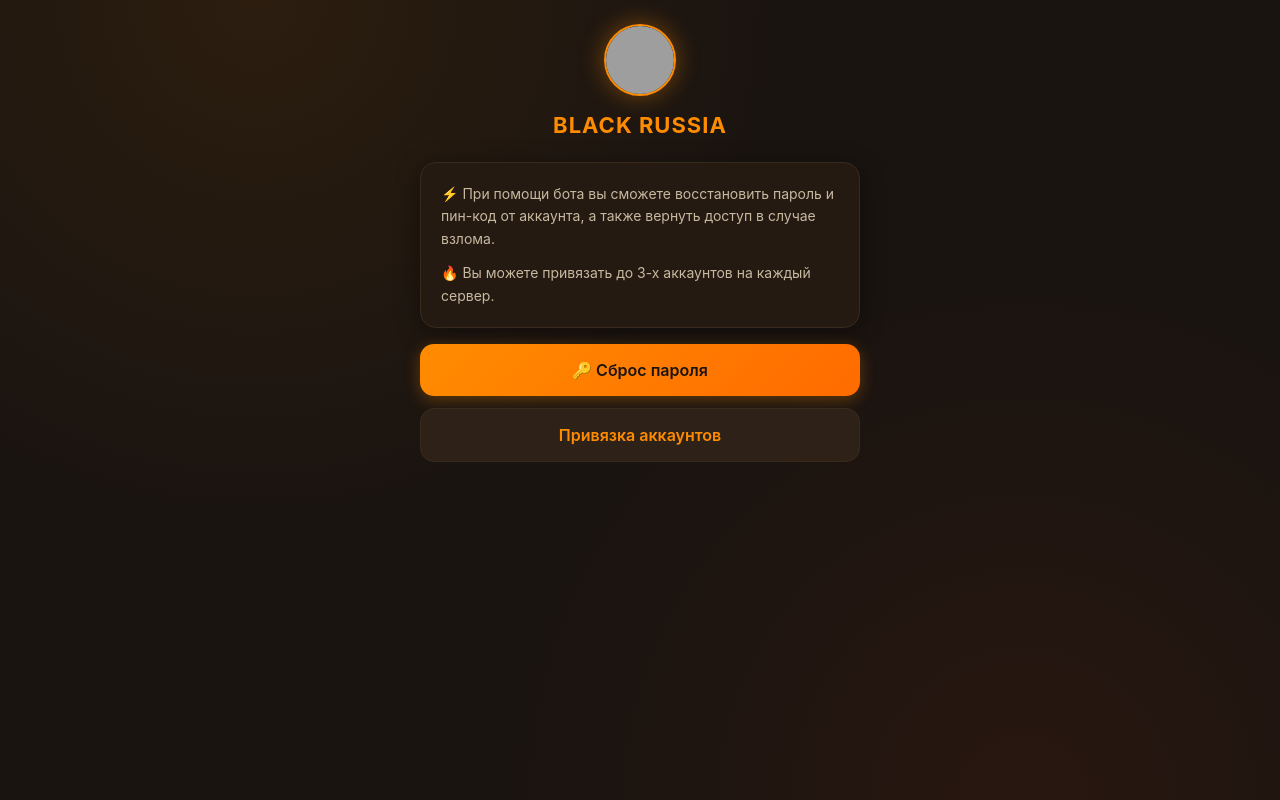
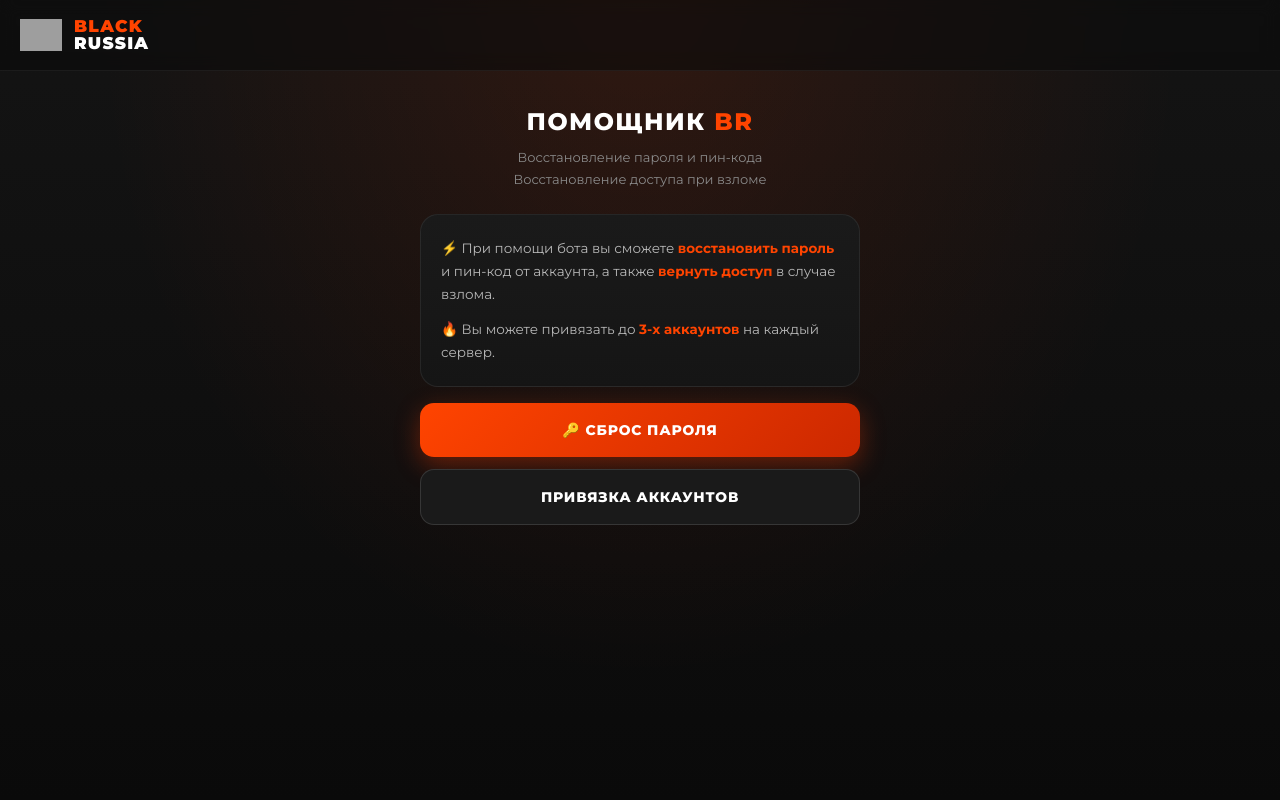
Before and after one commit to gor606140-ctrl/brhelper, a Flask app: page / in a window 1280 px wide. Run offline with Flask 3, Linux system fonts and the light colour scheme; grey boxes are pictures that could not be loaded.

Commit message:
Update index.html

```diff
--- a/templates/index.html
+++ b/templates/index.html
@@ -3,90 +3,134 @@
 <head>
 <meta charset="utf-8">
 <meta name="viewport" content="width=device-width, initial-scale=1">
-<title>Black Russia — Помощник</title>
+<title>BLACK RUSSIA — Помощник</title>
+<link href="https://fonts.googleapis.com/css2?family=Montserrat:wght@400;600;700;800;900&display=swap" rel="stylesheet">
 <style>
   * { box-sizing: border-box; margin: 0; padding: 0; }
   body {
-    background: #1a1410;
-    color: #e8dcc8;
-    font-family: -apple-system, BlinkMacSystemFont, "Segoe UI", Roboto, sans-serif;
+    background: #0e0e0e;
+    color: #ffffff;
+    font-family: 'Montserrat', -apple-system, sans-serif;
     min-height: 100vh;
-    padding: 24px 16px;
+    padding: 0 0 40px;
     background-image:
-      radial-gradient(circle at 20% 0%, rgba(255,140,0,0.08), transparent 40%),
-      radial-gradient(circle at 80% 100%, rgba(255,60,0,0.06), transparent 40%);
+      radial-gradient(ellipse at 50% 0%, rgba(255,60,0,0.12), transparent 60%),
+      linear-gradient(180deg, #141414 0%, #0a0a0a 100%);
   }
-  .wrap { max-width: 440px; margin: 0 auto; }
-  .logo {
+  .header {
+    display: flex;
+    align-items: center;
+    padding: 14px 20px;
+    border-bottom: 1px solid rgba(255,255,255,0.06);
+    background: rgba(10,10,10,0.6);
+    backdrop-filter: blur(8px);
+  }
+  .header img {
+    height: 42px;
+    width: 42px;
+    object-fit: contain;
+    margin-right: 12px;
+  }
+  .header .title {
+    display: flex;
+    flex-direction: column;
+    line-height: 1;
+  }
+  .header .title .b {
+    color: #ff4400;
+    font-weight: 900;
+    font-size: 17px;
+    letter-spacing: 1.2px;
+  }
+  .header .title .r {
+    color: #ffffff;
+    font-weight: 900;
+    font-size: 17px;
+    letter-spacing: 1.2px;
+  }
+  .hero {
+    padding: 36px 20px 24px;
     text-align: center;
-    margin-bottom: 24px;
   }
-  .logo img {
-    width: 72px; height: 72px;
-    border-radius: 50%;
-    border: 2px solid #ff8c00;
-    box-shadow: 0 0 24px rgba(255,140,0,0.4);
+  .hero h1 {
+    font-size: 24px;
+    font-weight: 800;
+    text-transform: uppercase;
+    letter-spacing: 1.5px;
+    margin-bottom: 10px;
   }
-  .logo h1 {
-    color: #ff8c00;
-    font-size: 22px;
-    margin-top: 12px;
-    letter-spacing: 1px;
-    text-transform: uppercase;
+  .hero h1 .orange { color: #ff4400; }
+  .hero .subtitle {
+    color: #8a8a8a;
+    font-size: 13px;
+    line-height: 1.7;
+    font-weight: 500;
   }
+  .wrap { max-width: 480px; margin: 0 auto; padding: 0 20px; }
   .card {
-    background: #241a12;
-    border: 1px solid #3a2a1c;
-    border-radius: 16px;
-    padding: 20px;
+    background: linear-gradient(180deg, #1a1a1a 0%, #151515 100%);
+    border: 1px solid rgba(255,255,255,0.07);
+    border-radius: 18px;
+    padding: 22px 20px;
     margin-bottom: 16px;
-    box-shadow: 0 4px 24px rgba(0,0,0,0.4);
   }
   .card p {
-    line-height: 1.6;
-    font-size: 14px;
-    color: #c8b8a0;
+    line-height: 1.7;
+    font-size: 13.5px;
+    color: #b8b8b8;
     margin-bottom: 12px;
+    font-weight: 500;
   }
   .card p:last-child { margin-bottom: 0; }
+  .card p strong { color: #ff4400; font-weight: 700; }
   .btn {
     display: block;
     text-align: center;
-    padding: 16px;
+    padding: 18px;
     border-radius: 14px;
     text-decoration: none;
-    font-size: 16px;
-    font-weight: 600;
+    font-size: 14px;
+    font-weight: 800;
+    text-transform: uppercase;
+    letter-spacing: 0.8px;
     margin-bottom: 12px;
-    transition: transform 0.1s;
+    transition: transform 0.1s, box-shadow 0.2s;
   }
   .btn:active { transform: scale(0.98); }
   .btn-primary {
-    background: linear-gradient(135deg, #ff8c00, #ff6b00);
-    color: #1a1410;
-    box-shadow: 0 4px 16px rgba(255,140,0,0.3);
+    background: linear-gradient(135deg, #ff4400 0%, #cc2800 100%);
+    color: #ffffff;
+    box-shadow: 0 8px 24px rgba(255,60,0,0.35);
   }
   .btn-secondary {
-    background: #2e2218;
-    color: #ff8c00;
-    border: 1px solid #3a2a1c;
+    background: #1a1a1a;
+    color: #ffffff;
+    border: 1px solid rgba(255,255,255,0.12);
   }
 </style>
 </head>
 <body>
-<div class="wrap">
-  <div class="logo">
-    <img src="https://i.imgur.com/8Y6sQ7N.png" alt="BR" onerror="this.style.display='none'">
-    <h1>Black Russia</h1>
+  <div class="header">
+    <img src="https://i.postimg.cc/y86F1KVm/images-(9).jpg" alt="BR">
+    <div class="title">
+      <span class="b">BLACK</span>
+      <span class="r">RUSSIA</span>
+    </div>
   </div>
 
-  <div class="card">
-    <p>⚡ При помощи бота вы сможете восстановить пароль и пин-код от аккаунта, а также вернуть доступ в случае взлома.</p>
-    <p>🔥 Вы можете привязать до 3-х аккаунтов на каждый сервер.</p>
+  <div class="hero">
+    <h1>ПОМОЩНИК <span class="orange">BR</span></h1>
+    <p class="subtitle">Восстановление пароля и пин-кода<br>Восстановление доступа при взломе</p>
   </div>
 
-  <a class="btn btn-primary" href="/reset">🔑 Сброс пароля</a>
-  <a class="btn btn-secondary" href="/bind">Привязка аккаунтов</a>
-</div>
+  <div class="wrap">
+    <div class="card">
+      <p>⚡ При помощи бота вы сможете <strong>восстановить пароль</strong> и пин-код от аккаунта, а также <strong>вернуть доступ</strong> в случае взлома.</p>
+      <p>🔥 Вы можете привязать до <strong>3-х аккаунтов</strong> на каждый сервер.</p>
+    </div>
+
+    <a class="btn btn-primary" href="/reset">🔑 Сброс пароля</a>
+    <a class="btn btn-secondary" href="/bind">Привязка аккаунтов</a>
+  </div>
 </body>
 </html>
```
